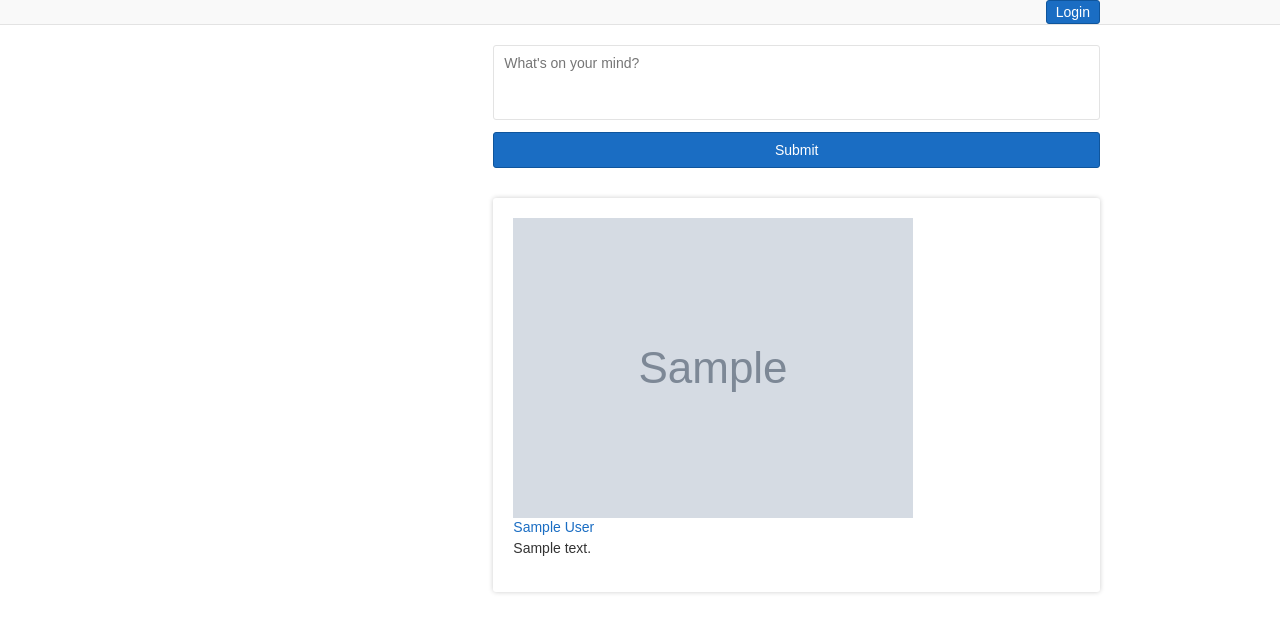
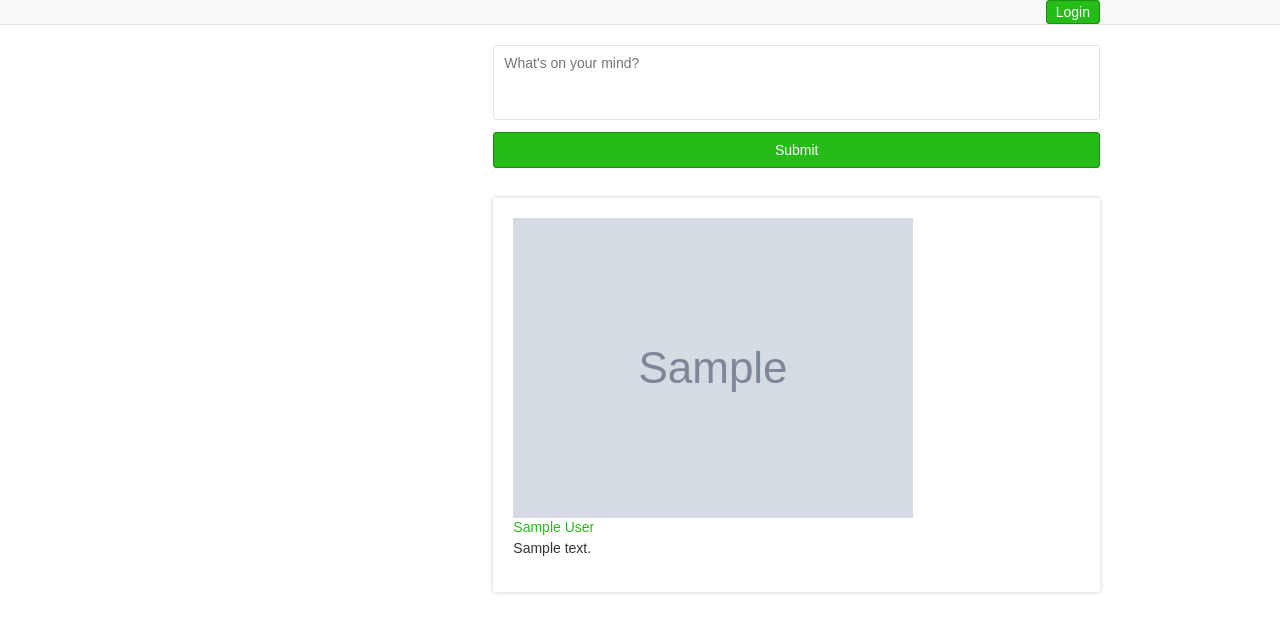
Before and after one commit to jamiejackherer/flask-social-1, a Python web app: template app/templates/users/home.html in a window 1280 px wide. Shown: the top 633 px of the page. Run offline with Jinja, Linux system fonts and the light colour scheme; the template is opened without the code that fills it: most values are stand-ins (such as "Sample title", 1, 10 or a date in 2020); grey boxes marked "Sample" are stand-in pictures; form fields are guessed from the names that the template uses; some libraries are stand-ins or nearby versions.

Commit message:
More changes to home page

```diff
--- a/app/static/css/layout.css
+++ b/app/static/css/layout.css
@@ -17,8 +17,8 @@
 
 /* Variables (s:variables) */
 :root {
-  --blue: #1a6dc3;
-  --dark-blue: #0f559c;
+  --blue: #26bc18;
+  --dark-blue: #17910b;
   --light-gray: #f9f9f9;
   --gray-border: #e3e3e3;
   --light-green: #e9ffe0;
@@ -123,13 +123,12 @@ a:active {
   grid-gap: 20px;
 }
 
-.flash { grid-column: col-start / -1; }
-.user-info { grid-column: col-start / -1; }
-.posts { grid-column: col-start / -1; }
+.grid-container > aside { grid-column: col-start / -1; }
+.grid-container > main { grid-column: col-start / -1; }
 
 @media (min-width: 768px) {
-  .user-info { grid-column: col-start / span 4; }
-  .posts { grid-column: col-start 5 / span 8; }
+  .grid-container > aside { grid-column: col-start / span 4; }
+  .grid-container > main { grid-column: col-start 5 / span 8; }
 }
 
 /* //END Default (s:default) */
@@ -303,7 +302,7 @@ input[type=submit]:active {
 /* //END Index (s:index) */
 
 /* Posts (s:posts) */
-.posts > article {
+.user-wall > article {
   margin-bottom: 20px;
   padding: 20px;
 
@@ -311,7 +310,19 @@ input[type=submit]:active {
   box-shadow: 0 0 5px rgba(0, 0, 0, 0.2);
 }
 
-.posts > form {
+.user-wall > form {
   margin-bottom: 20px;
 }
 /* //END Posts (s:posts) */
+
+.user-info {
+  display: flex;
+}
+
+.user-photo > img {
+  display: block;
+}
+
+.user-name {
+  padding: 10px;
+}
--- a/app/templates/users/home.html
+++ b/app/templates/users/home.html
@@ -2,11 +2,18 @@
 
 {% block content %}
 <div class="grid-container">
-  <div class="user-info">
-    <h2>{{ current_user.full_name }}</h1>
-  </div><!--//END .user-info-->
+  <aside>
+    <div class="user-info">
+      <div class="user-photo">
+        <img src="{{ current_user.avatar(60) }}">
+      </div>
+      <div class="user-name">
+        <h2>{{ current_user.first_name }}<br>{{ current_user.last_name }}</h1>
+      </div>
+    </div><!--//END .user-info-->
+  </aside>
 
-  <main class="posts">
+  <main class="user-wall">
     <form method="post" novalidate>
       {{ form.body(placeholder="What's on your mind?") }}
       {%- if form.body.errors %}
@@ -32,6 +39,6 @@
     {%- from "/_macros.html" import render_pagination %}
     {{ render_pagination(posts, 'users.home') }}
     {%- endif %}
-  </main><!--//END .posts-->
+  </main>
 </div><!--//END .grid-container-->
 {% endblock %}
```
Also changed, not shown: social.db.
